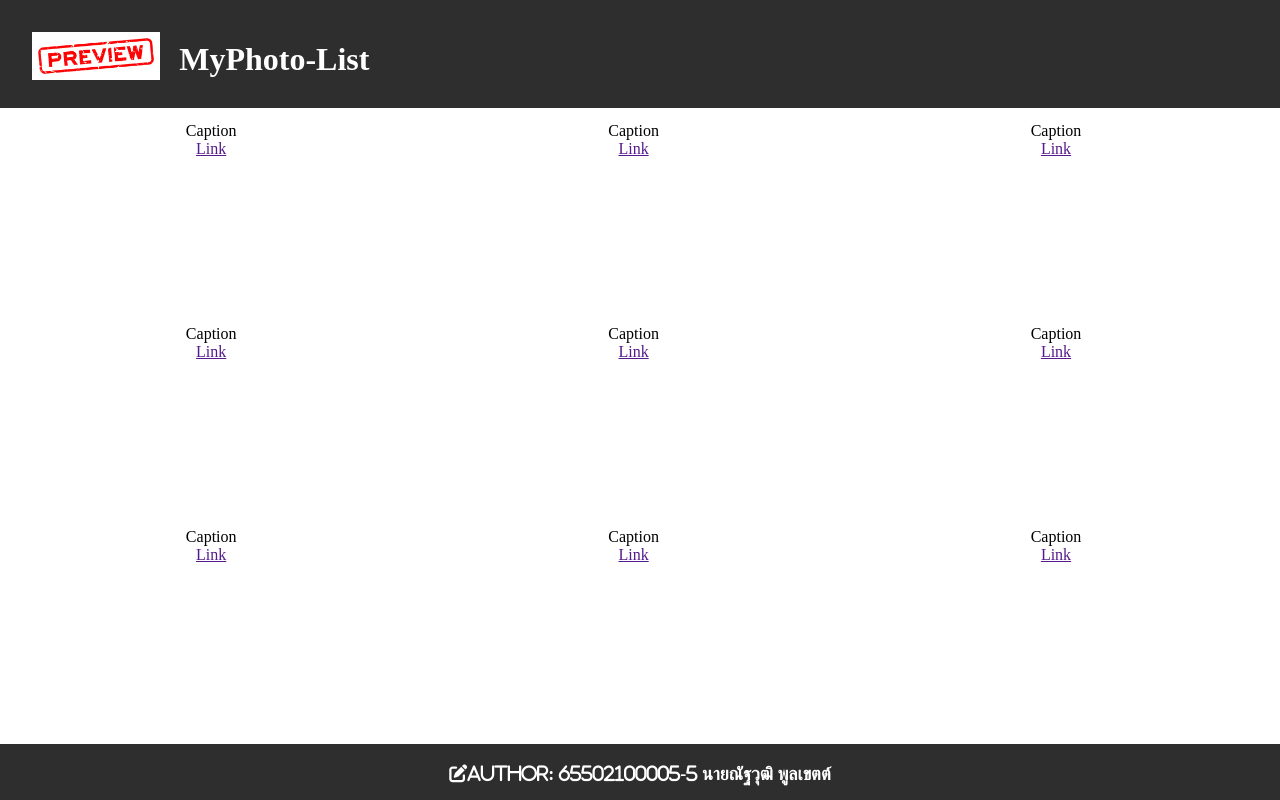
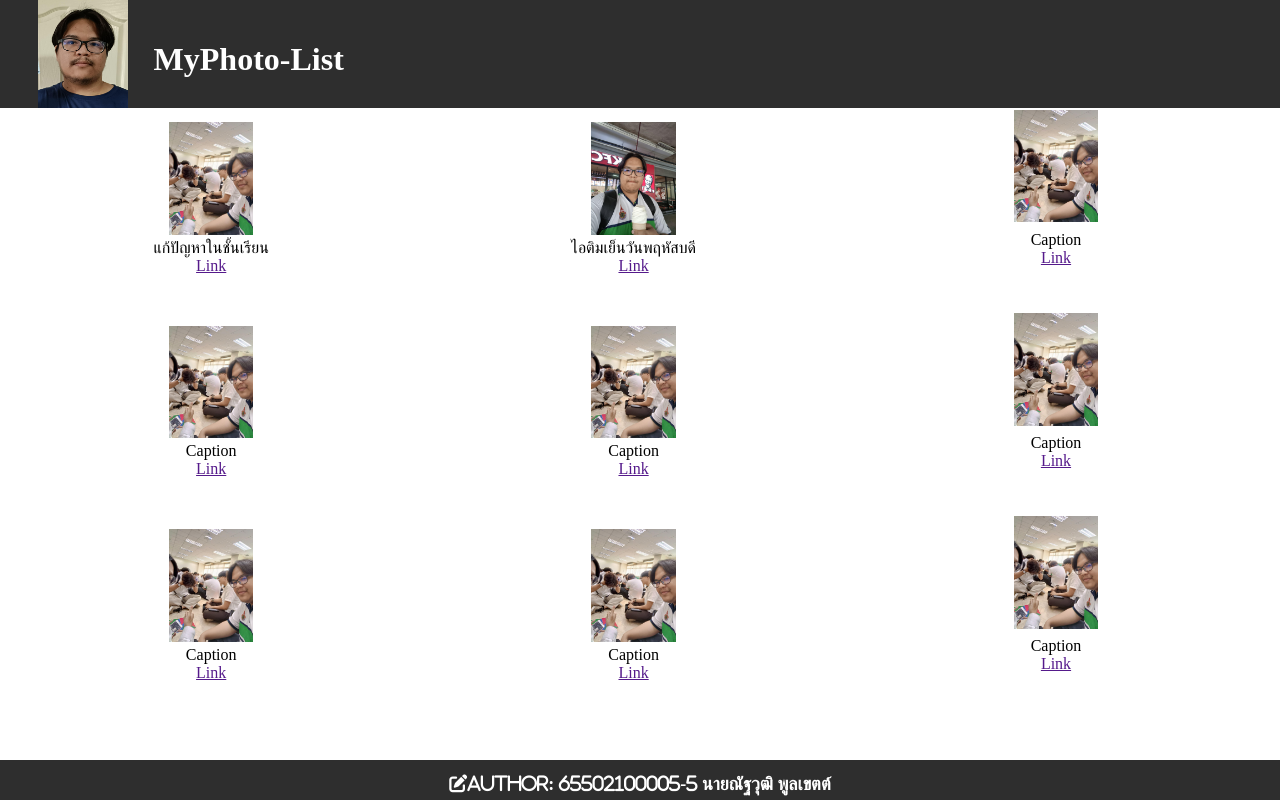
Before and after one commit to SilSea/myphoto-list, a plain HTML site: page index.html in a window 1280 px wide. Drawn offline with Linux system fonts and the light colour scheme.

Commit message:
Add files via upload

```diff
--- a/assets/css/style.css
+++ b/assets/css/style.css
@@ -18,13 +18,14 @@ html,body{
     position: absolute;
     top: 0;
     left: 0;
-    width: 10%;
-    padding: 2.5%;
+    left: 3%;
+    width: 7%;
+    height: 100%;
 }
 .header-container > a > h1 {
     position: absolute;
     top: 38%;
-    left: 14%;
+    left: 12%;
     margin: 0;
     color: white;
     font-size: xx-large;
@@ -41,13 +42,13 @@ html,body{
     width: 100%;
 }
 .card-container-top{
-    top: 0%;
+    top: 1%;
 }
 .card-container-center{
-    top: 33%;
+    top: 34%;
 }
 .card-container-bottom{
-    top: 66%;
+    top: 67%;
 }
 .card-left{
     position: absolute;
@@ -66,15 +67,18 @@ html,body{
     width: 33%;
     left: 66%;
 }
+.card-left,.card-center,.card-right > div{
+    margin-top: 1%;
+}
 .card-img{
-    width: 30%;
+    width: 20%;
 }
 
 /* footer */
 .footer{
     position: absolute;
     width: 100%;
-    height: 7%;
+    height: 5%;
     bottom: 0;
     left: 0;
     background-color: rgb(46, 46, 46);
--- a/index.html
+++ b/index.html
@@ -12,7 +12,7 @@
     <!-- Header -->
     <div class="header-container">
         <a href="index.html">
-            <img src="assets/imgs/head-preview.jpg" alt="">
+            <img src="assets/imgs/myphoto.png" alt="">
             <h1>MyPhoto-List</h1>
         </a>
     </div>
@@ -20,51 +20,51 @@
     <div class="content-container">
         <div class="card-container-top">
             <div class="card-left">
-                <a href=""><img class="card-img" src="assets/imgs/card-preview.png" alt=""></a>
-                <div>Caption</div>
+                <a href=""><img class="card-img" src="assets/imgs/photo-1.jpg" alt=""></a>
+                <div>แก้ปัญหาในชั้นเรียน</div>
                 <a href="">Link</a>
             </div>
             <div class="card-center">
-                <a href=""><img class="card-img" src="assets/imgs/card-preview.png" alt=""></a>
-                <div>Caption</div>
+                <a href=""><img class="card-img" src="assets/imgs/photo-2.jpg" alt=""></a>
+                <div>ไอติมเย็นวันพฤหัสบดี</div>
                 <a href="">Link</a>
             </div>
             <div class="card-right">
-                <a href=""><img class="card-img" src="assets/imgs/card-preview.png" alt=""></a>
+                <a href=""><img class="card-img" src="assets/imgs/photo-1.jpg" alt=""></a>
                 <div>Caption</div>
                 <a href="">Link</a>
             </div>
         </div>
         <div class="card-container-center">
             <div class="card-left">
-                <a href=""><img class="card-img" src="assets/imgs/card-preview.png" alt=""></a>
+                <a href=""><img class="card-img" src="assets/imgs/photo-1.jpg" alt=""></a>
                 <div>Caption</div>
                 <a href="">Link</a>
             </div>
             <div class="card-center">
-                <a href=""><img class="card-img" src="assets/imgs/card-preview.png" alt=""></a>
+                <a href=""><img class="card-img" src="assets/imgs/photo-1.jpg" alt=""></a>
                 <div>Caption</div>
                 <a href="">Link</a>
             </div>
             <div class="card-right">
-                <a href=""><img class="card-img" src="assets/imgs/card-preview.png" alt=""></a>
+                <a href=""><img class="card-img" src="assets/imgs/photo-1.jpg" alt=""></a>
                 <div>Caption</div>
                 <a href="">Link</a>
             </div>
         </div>
         <div class="card-container-bottom">
             <div class="card-left">
-                <a href=""><img class="card-img" src="assets/imgs/card-preview.png" alt=""></a>
+                <a href=""><img class="card-img" src="assets/imgs/photo-1.jpg" alt=""></a>
                 <div>Caption</div>
                 <a href="">Link</a>
             </div>
             <div class="card-center">
-                <a href=""><img class="card-img" src="assets/imgs/card-preview.png" alt=""></a>
+                <a href=""><img class="card-img" src="assets/imgs/photo-1.jpg" alt=""></a>
                 <div>Caption</div>
                 <a href="">Link</a>
             </div>
             <div class="card-right">
-                <a href=""><img class="card-img" src="assets/imgs/card-preview.png" alt=""></a>
+                <a href=""><img class="card-img" src="assets/imgs/photo-1.jpg" alt=""></a>
                 <div>Caption</div>
                 <a href="">Link</a>
             </div>
```
Also changed, not shown: temp_info.html (added, +28 -0 lines), assets/imgs/myphoto.png (added), assets/imgs/photo-1.jpg (added), assets/imgs/photo-2.jpg (added).
